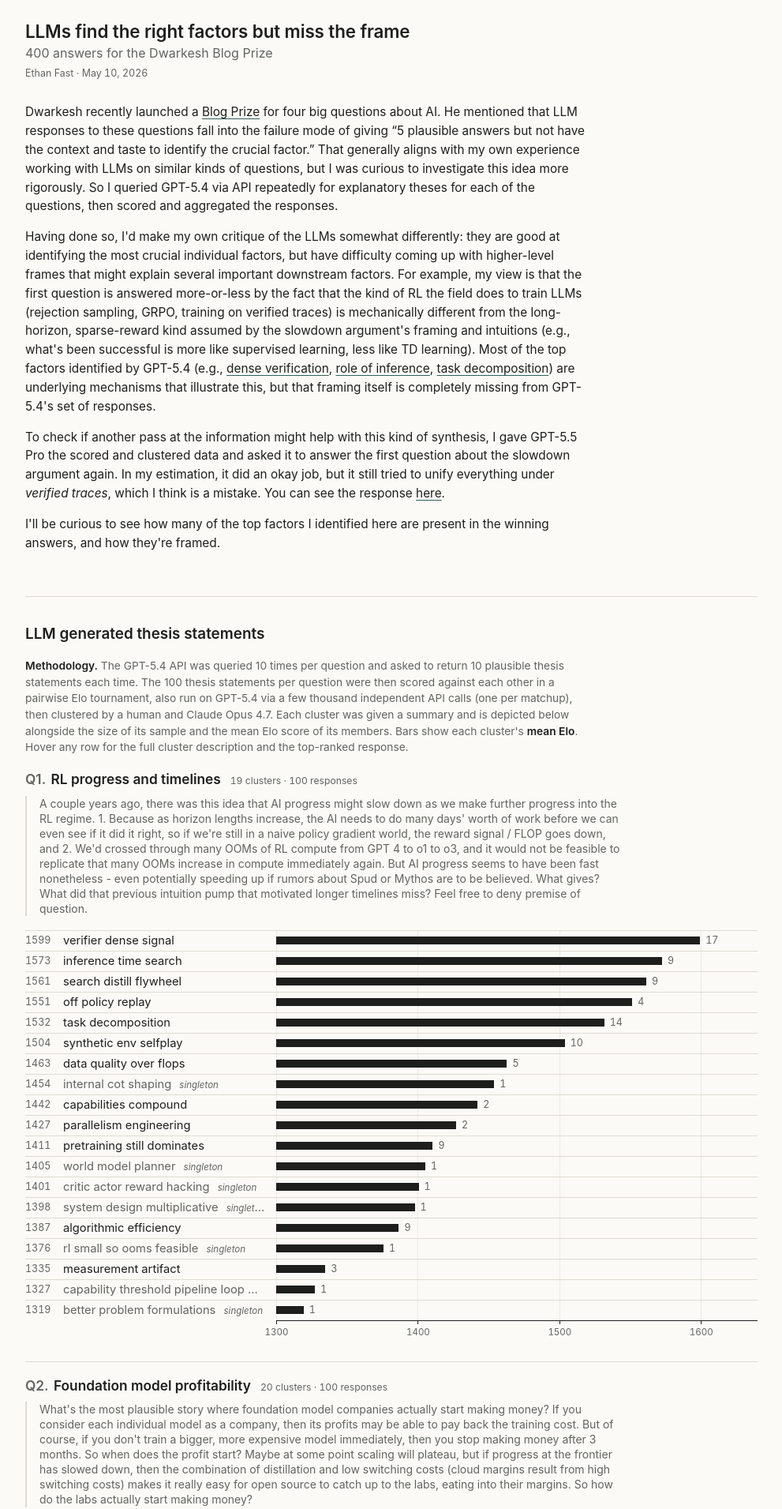
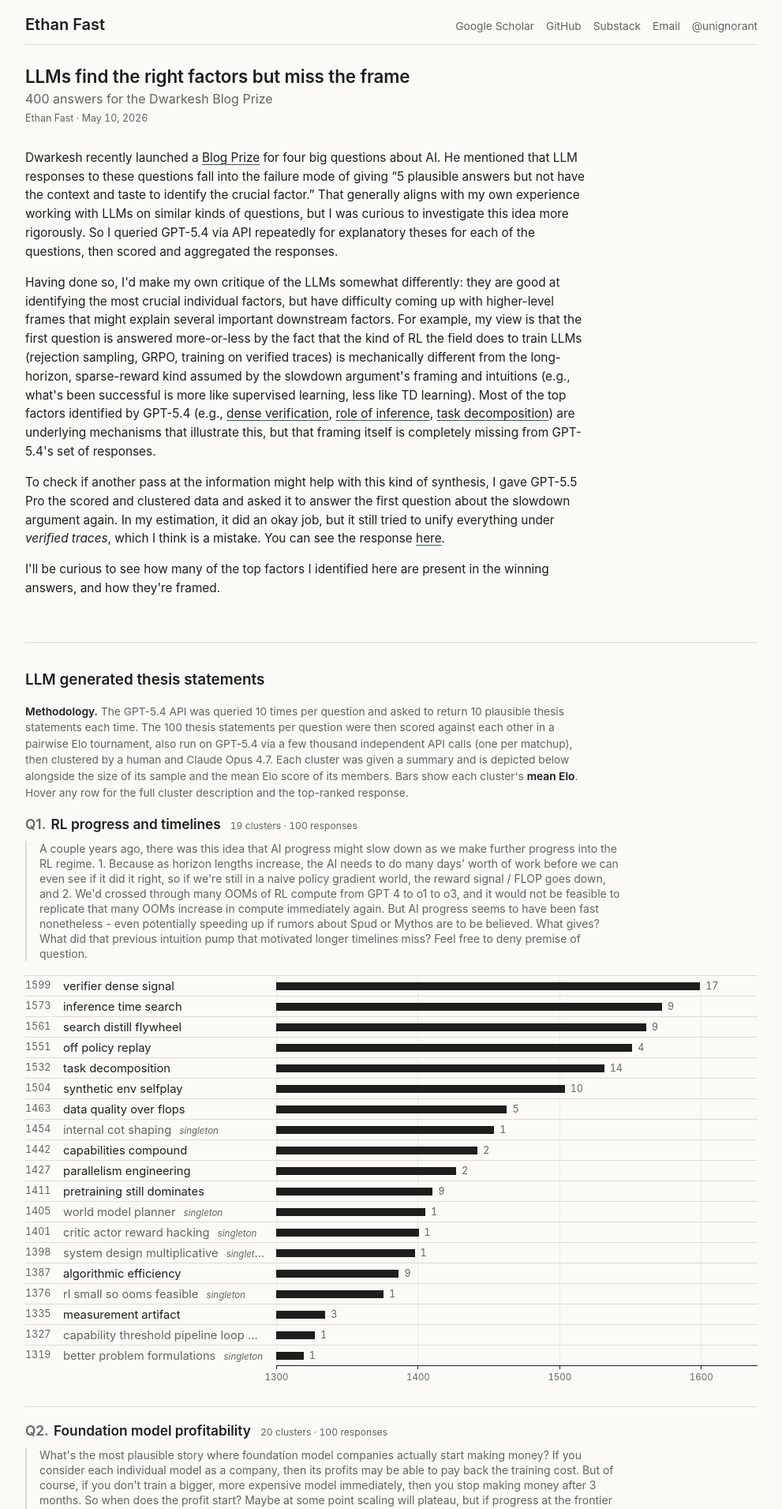
Before and after one commit to Ejhfast/ejhfast.github.com, a Jekyll site: the page llms-find-the-right-factors-but-miss-the-frame.html, which Jekyll copies as it is, in a window 1280 px wide. Shown: the top 1911 px of the page at 79% size, without its empty margins (144-1135 px from the left). Built offline with Jekyll 4.4.1, drawn with Linux system fonts in a browser that asks for light colours.

Commit message:
Add site chrome to LLM frame page

```diff
--- a/llms-find-the-right-factors-but-miss-the-frame.html
+++ b/llms-find-the-right-factors-but-miss-the-frame.html
@@ -4,6 +4,7 @@
 <meta charset="utf-8">
 <meta name="viewport" content="width=device-width, initial-scale=1">
 <title>LLMs find the right factors but miss the frame</title>
+<link rel="shortcut icon" type="image/png" href="/resources/favicon.png">
 <style>
 * { box-sizing: border-box; }
 :root {
@@ -56,6 +57,51 @@
   margin: 0 auto;
   max-width: 980px;
   padding: 28px 26px 56px;
+}
+
+.site-chrome {
+  margin: 0 auto;
+  max-width: 980px;
+  padding: 20px 26px 0;
+}
+.site-nav {
+  align-items: flex-start;
+  border-bottom: 1px solid var(--line);
+  display: grid;
+  gap: 18px;
+  grid-template-columns: minmax(180px, 1fr) minmax(300px, 2fr);
+  padding-bottom: 12px;
+}
+.site-identity h1 {
+  font-size: 1.25rem;
+  letter-spacing: 0;
+  margin-bottom: 0.15rem;
+}
+.site-identity h1 a {
+  text-decoration: none;
+}
+.site-links {
+  display: flex;
+  flex-wrap: wrap;
+  gap: 6px 15px;
+  justify-content: flex-end;
+  padding-top: 4px;
+}
+.site-links a {
+  color: var(--muted);
+  font-size: 0.86rem;
+  text-decoration: none;
+}
+.site-links a:hover {
+  color: var(--text);
+}
+.site-footer {
+  border-top: 1px solid var(--line);
+  color: var(--muted);
+  font-size: 0.86rem;
+  margin: 0 auto;
+  max-width: 980px;
+  padding: 10px 26px 32px;
 }
 
 /* INTRO */
@@ -319,6 +365,10 @@
 }
 
 @media (max-width: 820px) {
+  .site-chrome { padding: 18px 16px 0; }
+  .site-nav { grid-template-columns: 1fr; }
+  .site-links { justify-content: flex-start; }
+  .site-footer { padding: 10px 16px 30px; }
   #content { padding: 20px 16px 36px; }
   .chart-grid { left: calc(40px + 150px); }
   .row { grid-template-columns: 40px 150px minmax(0, 1fr); height: 28px; }
@@ -328,6 +378,21 @@
 </style>
 </head>
 <body>
+<div class="site-chrome">
+  <header class="site-nav">
+    <div class="site-identity">
+      <h1><a href="/">Ethan Fast</a></h1>
+    </div>
+    <nav class="site-links" aria-label="Primary navigation">
+      <a href="https://scholar.google.com/citations?user=PMjGlW4AAAAJ&hl=en">Google Scholar</a>
+      <a href="https://github.com/Ejhfast">GitHub</a>
+      <a href="https://ethanfast.substack.com/">Substack</a>
+      <a href="mailto:ejhfast@gmail.com">Email</a>
+      <a href="https://twitter.com/unignorant">@unignorant</a>
+    </nav>
+  </header>
+</div>
+
 <div id="content">
 
 <header id="intro">
@@ -1799,6 +1864,10 @@
 
 </div>
 
+<footer class="site-footer">
+  © 2026 Ethan Fast
+</footer>
+
 <div id="tooltip">
   <div class="tt-label" id="tt-label"></div>
   <div class="tt-desc" id="tt-desc"></div>
```
